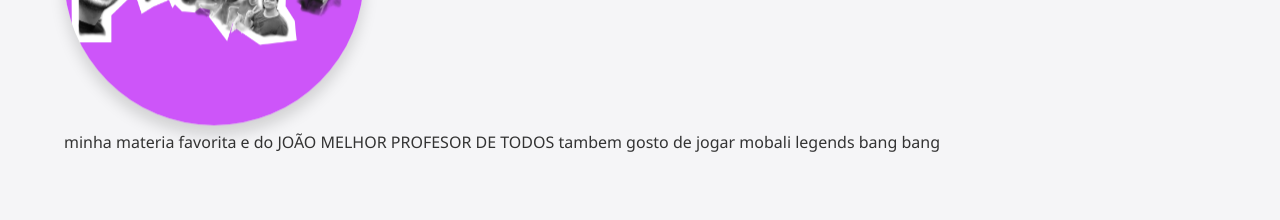
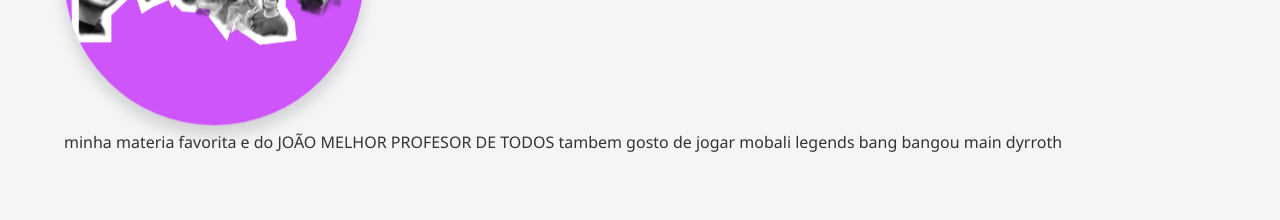
Before and after one commit to vitor-ripke/portifolio, a plain HTML site: page index.html in a window 1280 px wide. Shown: the part 1120-1340 px from the top of the page. Drawn offline with Linux system fonts and the light colour scheme.

Commit message:
lina 52 22

```diff
--- a/index.html
+++ b/index.html
@@ -49,7 +49,7 @@
                         <div class="circle-frame"></div>
                     </div>
                     <div class="about-texts">
-                        <p class="bio-text">minha materia favorita e do JOÃO MELHOR PROFESOR DE TODOS tambem gosto de jogar mobali legends bang bang</p>
+                        <p class="bio-text">minha materia favorita e do JOÃO MELHOR PROFESOR DE TODOS tambem gosto de jogar mobali legends bang bangou main dyrroth</p>
                     </div>
                     <div class="skills-grid"></div>
                 </div>
```
